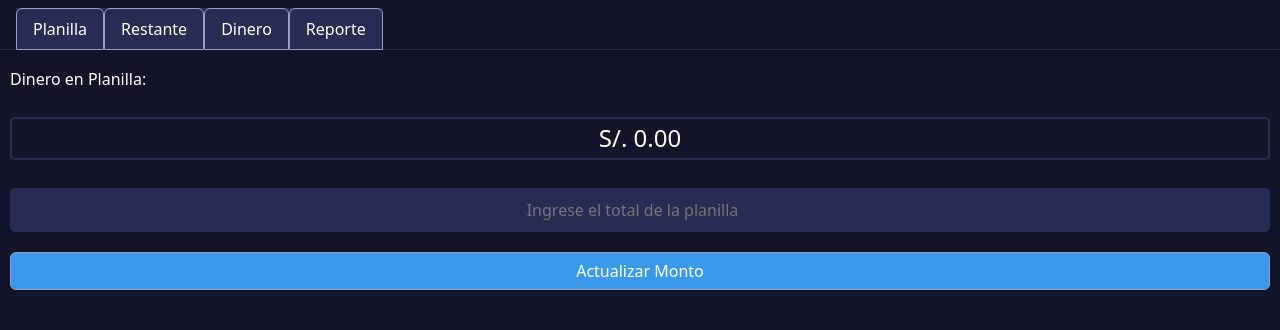
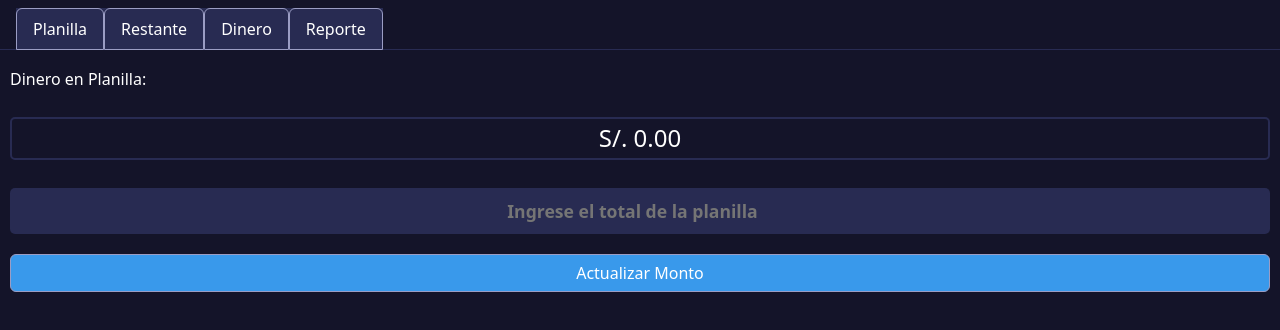
Before and after one commit to PaulSegales/planilla_golosina, a React (Vite) app: page / in a window 1280 px wide. Shown: the top 330 px of the page. Built offline with nearby package versions, Linux system fonts and the light colour scheme.

Commit message:
cambos en la apariencia del monto

```diff
--- a/src/App.css
+++ b/src/App.css
@@ -23,8 +23,10 @@ input {
   border-radius: 5px;
   padding: 5px;
   background-color: var(--color-secondary);
-  color: var(--text-secondary);
+  color: var(--text-primary);
   text-align: center;
+  font-weight: bold;
+  font-size: 1.1rem !important;
 }
 
 ul {
--- a/src/components/Reporte.jsx
+++ b/src/components/Reporte.jsx
@@ -40,7 +40,7 @@ const Reporte = ({resultadosPlanilla}) => {
       </div>
       <div className="reporte-dinero">
         <span>Dinero Excedente o Faltante: </span>
-        <span ref={refDinero} className="monto-final">/S.  {(DINERO_EXCEDENTE_FALTANTE).toFixed(2)}</span>
+        <span ref={refDinero} className="monto-final">S/.  {(DINERO_EXCEDENTE_FALTANTE).toFixed(2)}</span>
       </div>
     </div>
   )
--- a/src/components/SumadorDinero.css
+++ b/src/components/SumadorDinero.css
@@ -5,7 +5,7 @@
 .contenedor-montos {
   display: flex;
   flex-wrap: wrap;
-  color: var(--color-btn);
+  color: var(--text-primary);
   gap: 10px;
   padding: 5px;
   margin: 10px 0;
@@ -15,4 +15,8 @@
 .monto-acumulado {
   border-radius: 5px;
   padding: 5px;
+  font-weight: bold;
+  background-color: var(--color-primary);
+  font-size: 1.1rem;
+  border: 1px solid var(--color-btn);
 }
```
